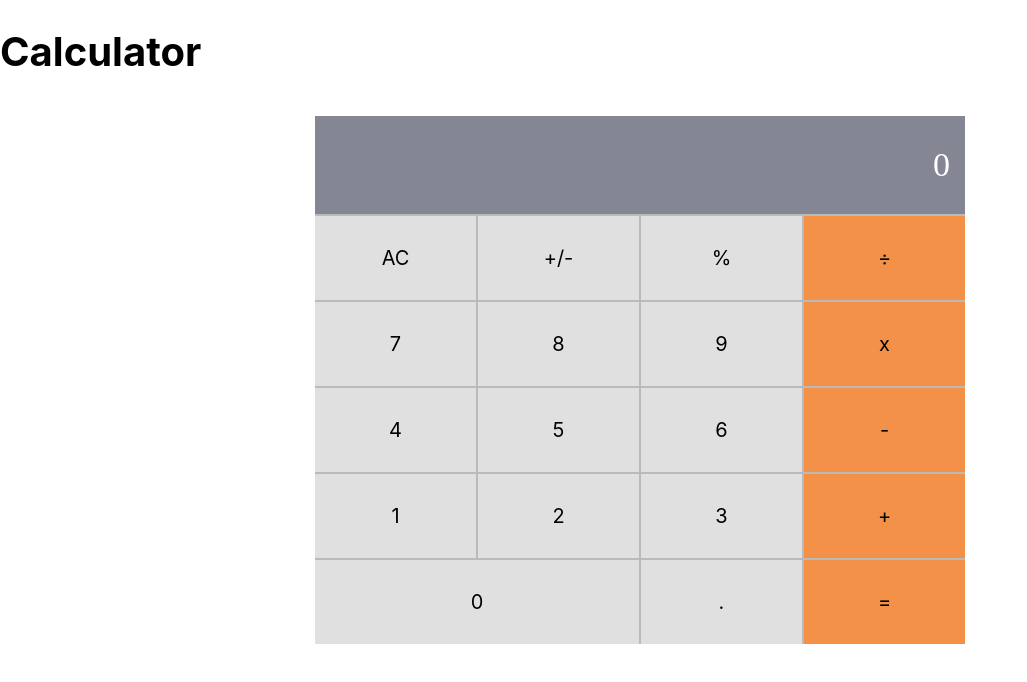
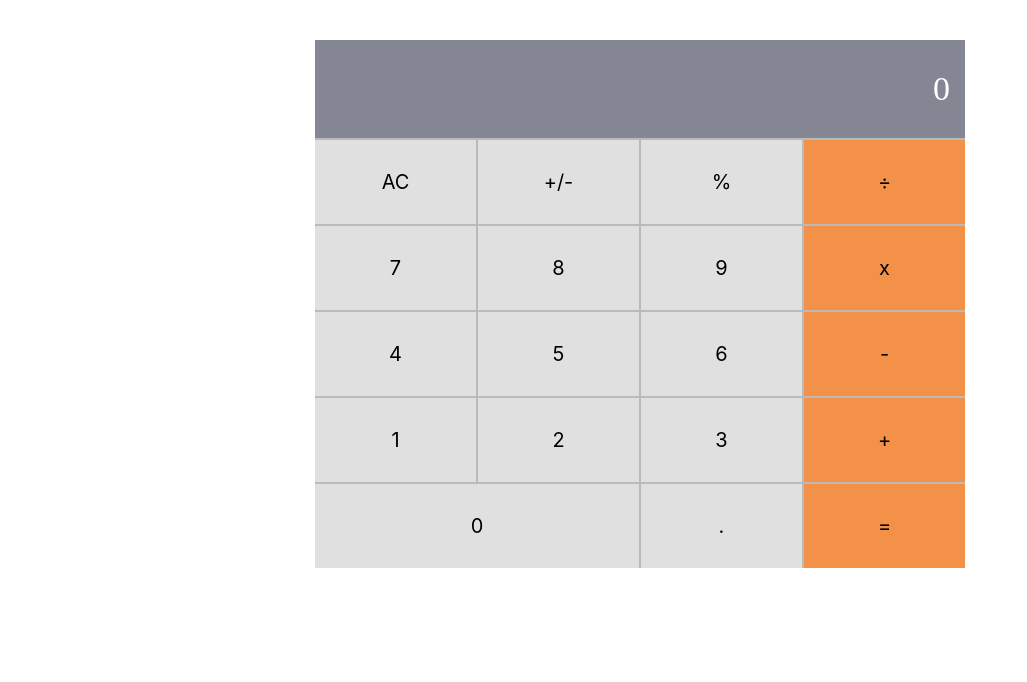
Before and after one commit to Olivier-Kango/math-magicians, a React (Create React App) app: page / in a window 1280 px wide. Shown: the top 682 px of the page, without its empty margins (0-1027 px from the left). Built offline with nearby package versions, Linux system fonts and the light colour scheme.

Commit message:
Remove h1

```diff
--- a/src/components/Calculator.js
+++ b/src/components/Calculator.js
@@ -9,7 +9,6 @@ class Calculator extends React.Component {
   render() {
     return (
       <div className="Calculator">
-        <h1>Calculator</h1>
         <ul>
           <li className="result">0</li>
           <li className="left">AC</li>
```
